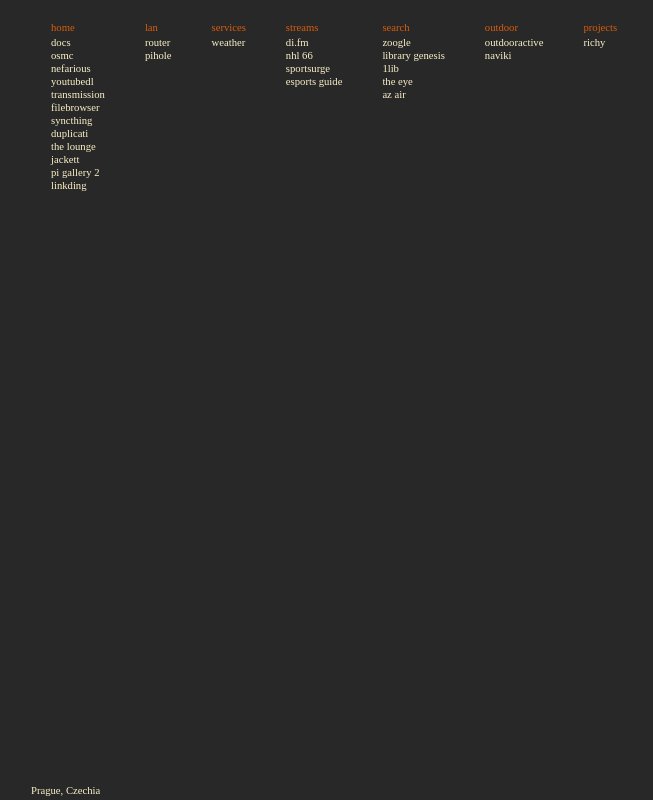
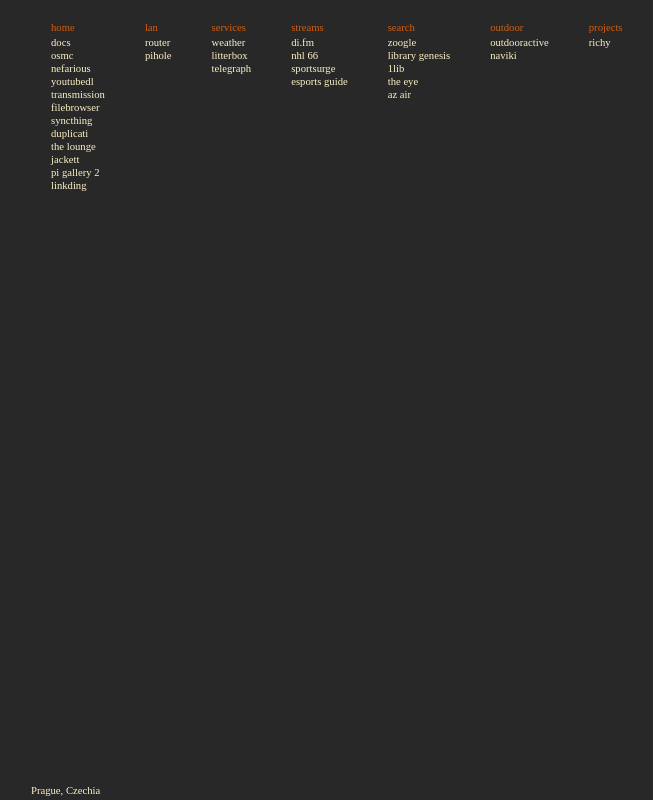
Before and after one commit to im-n1/startpage, a plain HTML site: page index.html in a window 1280 px wide. Shown: the whole page, without its empty margins (279-932 px from the left). Drawn offline with Linux system fonts and the light colour scheme; a script that the page names is missing.

Commit message:
Added: telegraph + litterbox.

```diff
--- a/index.html
+++ b/index.html
@@ -31,6 +31,8 @@
         <ul>
             <li>services</li>
             <li><a href="https://www.yr.no/en/forecast/daily-table/2-3067696/Czech%20Republic/Hlavn%C3%AD%20m%C4%9Bsto%20Praha/Prague" target="_top">weather</a></li>
+            <li><a href="https://litterbox.catbox.moe/">litterbox</a></li>
+            <li><a href="https://telegra.ph/">telegraph</a></li>
         </ul>
 
         <ul>
```
